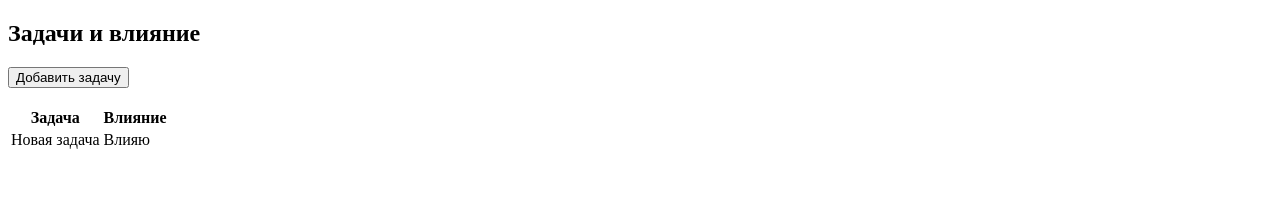
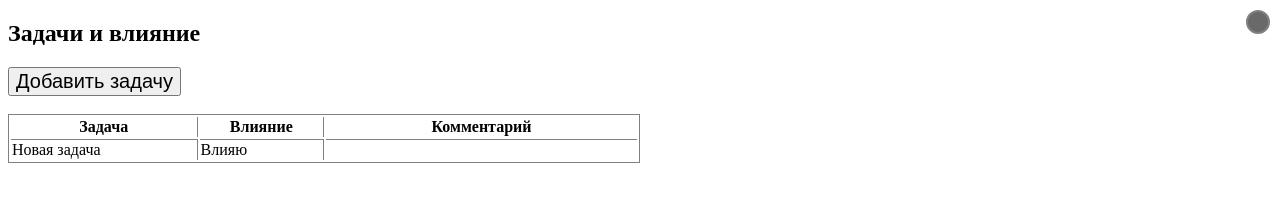
Before and after one commit to shues/forward, a plain HTML site: page index.html in a window 1280 px wide. Both pictures are taken after a click on the button "Добавить задачу". Drawn offline with Linux system fonts and the light colour scheme.

Commit message:
1717171717171717171717171717171717

```diff
--- a/index.html
+++ b/index.html
@@ -4,6 +4,7 @@
         <title>Вперед</title>
         <meta charset="utf-8">
         <script src="script/index.js"></script>
+        <link rel="stylesheet" href="style/index.css">
     </head>
     <body>
         <h2>Задачи и влияние</h2>
@@ -14,12 +15,18 @@
         <table>
             <thead>
                 <tr>
-                    <th>Задача</th>
-                    <th>Влияние</th>
+                    <th id="task_h" class="left_col">Задача</th>
+                    <th id="infl_h" class="left_col">Влияние</th>
+                    <th id="comm_h" >Комментарий</th>
                 </tr>
             </thead>
             <tbody>
             </tbody>
         </table>
+
+        <div id="task_circle">
+            <div id="influsion_circle">
+            </div>
+        </div>
     </body>
 </html>
--- a/script/index.js
+++ b/script/index.js
@@ -3,18 +3,25 @@ function add_tr() {
     var new_string = document.createElement("tr");
     var col_1 = document.createElement("td");
     var col_2 = document.createElement("td");
+    var col_3 = document.createElement("td");
 
     // Устанавливаем значения полей по умолчанию
     col_1.textContent = "Новая задача";
     col_1.onclick = change_task_name;
     col_1.onkeyup = check_button;
     col_1.onblur = set_task_name;
+    col_1.className = "left_col";
 
     col_2.textContent = "Влияю";
     col_2.onclick = change_my_influsion;
+    col_2.className = "left_col"
+
+    col_3.onclick = change_comment;
+    col_3.onkeyup = check_button;
 
     new_string.appendChild(col_1);
     new_string.appendChild(col_2);
+    new_string.appendChild(col_3);
 
     document.getElementsByTagName("tbody")[0].appendChild(new_string);
 }
@@ -83,5 +90,17 @@ function change_my_influsion(){
 
     this.textContent = "";
     this.appendChild(spisok);
+}
 
+function change_comment(){
+    // мы подставляем в ячейку таблицы поле ввода
+    var bufer = document.createElement("input");
+    bufer.placeholder = this.textContent;
+
+    this.textContent = "";
+    this.appendChild(bufer);
+
+    bufer.focus();              // Делаем поле ввода активным
+    bufer.onblur = blur_input;  // Устанавливаем событие на потерю фокуса полем ввода
+    this.onclick = null;        // Очищаем событие по клику на поле
 }
--- /dev/null
+++ b/style/index.css
@@ -0,0 +1,48 @@
+table{
+    width: 50%;
+    border: 1px solid gray;
+}
+
+.left_col{
+    border-right: 1px solid gray;
+}
+
+td input{
+    width: 95%;
+}
+
+button{
+    font-size: 20px;
+}
+
+td{
+    border-top: 1px solid gray;
+}
+
+#task_h{
+    width: 30%;
+    border-right: 1px solid gray;
+}
+
+#infl_h{
+    width: 20%;
+    border-right: 1px solid gray;
+}
+
+#comm_h{
+    width: 50%;
+}
+
+
+#task_circle{
+    border: 2px solid gray;
+    border-radius: 250px;
+    background-color: dimgrey;
+    position: fixed;
+    top: 10px;
+    right: 10px;
+    min-height: 20px;
+    max-height: 200px;
+    min-width: 20px;
+    max-width: 20px;
+}
```
